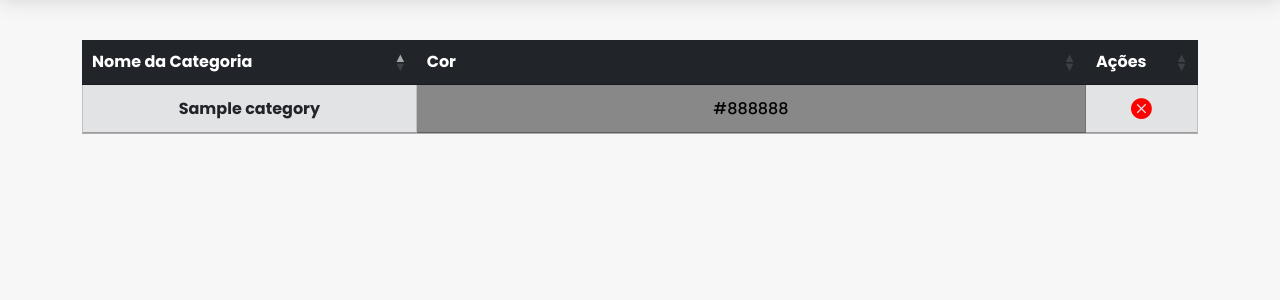
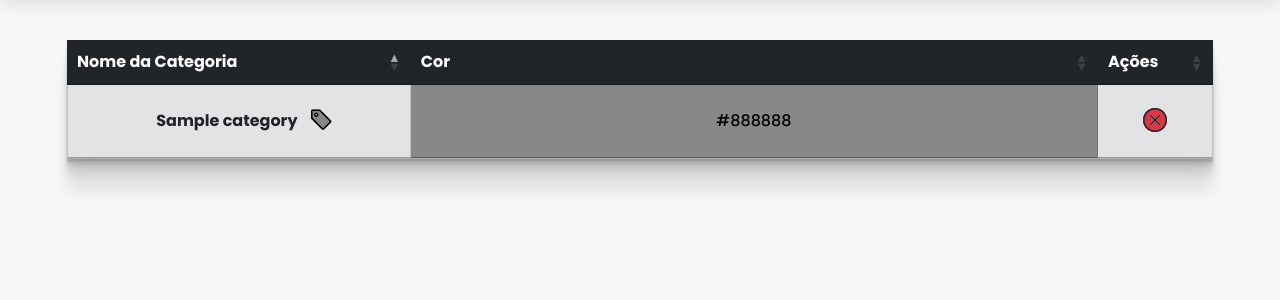
Before and after one commit to lsstomas/taskify, a Django app: page /categories/ in a window 1280 px wide. Shown: the part 85-385 px from the top of the page. Run offline with Django 4.2, Linux system fonts and the light colour scheme; a user stored in the database is signed in; tables that the repository leaves empty hold one stand-in row (values such as "Sample post"); some libraries are stand-ins or nearby versions.

Commit message:
Quase 100% pronto

```diff
--- a/base_static/css/style.css
+++ b/base_static/css/style.css
@@ -76,28 +76,6 @@ ul {
     border-collapse: collapse;
 }
 
-.bi-check-circle-fill {
-    color: green;
-    font-size: 1.3rem;
-}
-
-.bi-x-circle-fill {
-    color: red;
-    font-size: 1.3rem;
-}
-
-.bi-journals,
-.bi-bookmark {
-    color: white;
-    font-size: 1.1rem;
-    margin-left: 3px;
-}
-
-.bi-plus-circle-fill {
-    color: rgb(0, 115, 255);
-    font-size: 1.3rem;
-}
-
 footer {
     background-color: #dbdbdb;
     color: rgb(78, 78, 78);
--- a/categories/templates/categories/list_categories.html
+++ b/categories/templates/categories/list_categories.html
@@ -18,9 +18,9 @@
 
 {% block content %}
     <main>
-        <div class="container">
+        <div class="container-fluid">
             {% if categories %}
-            <table class="table table-secondary text-center cell-border w-100 fw-medium" id="categoryTable" box-shadow: rgba(0, 0, 0, 0.25) 0px 54px 55px, rgba(0, 0, 0, 0.12) 0px -12px 30px, rgba(0, 0, 0, 0.12) 0px 4px 6px, rgba(0, 0, 0, 0.17) 0px 12px 13px, rgba(0, 0, 0, 0.09) 0px -3px 5px;>
+            <table class="table table-secondary cell-border w-100 text-center fw-medium" id="categoryTable" style="box-shadow: rgba(0, 0, 0, 0.09) 0px 2px 1px, rgba(0, 0, 0, 0.09) 0px 4px 2px, rgba(0, 0, 0, 0.09) 0px 8px 4px, rgba(0, 0, 0, 0.09) 0px 16px 8px, rgba(0, 0, 0, 0.09) 0px 32px 16px;">
                 <thead class="table-dark">
                     <tr>
                         <th scope="col">Nome da Categoria</th>
@@ -32,16 +32,29 @@
                 <tbody style="vertical-align: middle;">
                     {% for category in categories %}
                         <tr>
-                            <td>
-                                <a class="link-dark link-underline link-underline-opacity-0 fw-bold" href="{% url "edit_category" category.id %}">{{ category.name }}</a>
+                            <td class="p-4">
+                                <div class="d-flex align-items-center justify-content-center">
+                                    <div class="d-flex align-items-center justify-content-center gap-4">
+                                        <div class="d-flex align-items-center justify-content-center">
+                                            <a class="link-dark link-underline link-underline-opacity-0 fw-bold" href="{% url "edit_category" category.id %}">{{ category.name }}</a>
+                                        </div>
+                                        <div class="position-relative d-flex align-items-center justify-content-center">
+                                            <i class="bi bi-tag fs-4 position-absolute z-1"></i>
+                                            <i class="bi bi-tag-fill fs-4 position-absolute" style="color: {{ category.color }};"></i>
+                                        </div>
+                                    </div>
+                                </div>
                             </td>
                             <td class="color-cell text-uppercase" data-color="{{ category.color }}" style="background-color: {{ category.color }};">
                                 {{ category.color }}
                             </td>
-                            <td class="text-center">
-                                <a href="{% url "delete_category" category.id %}" onclick="return confirm('Tem certeza que deseja excluir esta categoria?');">
-                                    <i class="bi bi-x-circle-fill"></i>
-                                </a>
+                            <td>
+                                <div class="d-flex align-items-center justify-content-center position-relative">
+                                    <a href="{% url "delete_category" category.id %}" onclick="return confirm('Tem certeza que deseja excluir esta categoria?');" class="link-dark d-flex align-items-center justify-content-center">
+                                        <i class="bi bi-x-circle position-absolute fs-4 z-1 text-dark"></i>
+                                        <i class="bi bi-x-circle-fill position-absolute fs-4  text-danger"></i>
+                                    </a>
+                                </div>
                             </td>
                         </tr>
                     {% endfor %}
--- a/tasks/models.py
+++ b/tasks/models.py
@@ -47,6 +47,7 @@ class Task(models.Model):
     notification_time = models.IntegerField(choices=NOTIFICATION_CHOICES, default=1440)
 
     def formatted_due_date(self):
+        self.due_date = self.due_date - timedelta(hours=3)
         return self.due_date.strftime("%d/%m/%y %Hh%M")
 
     class Meta:
```
Also changed, not shown: tasks/views.py (+7 -3 lines), website/forms.py (+4 -4 lines), website/views.py (+19 -16 lines).
